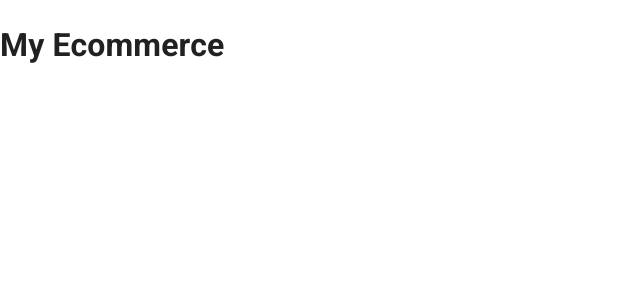
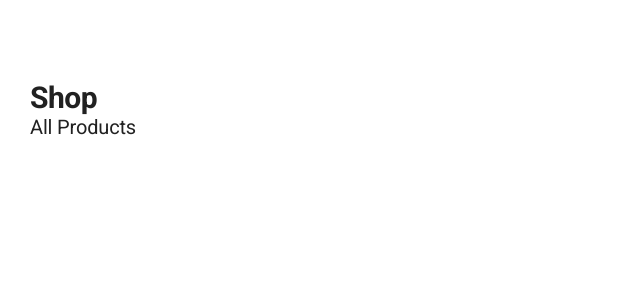
Before and after one commit to daramayo90/nextjs-ecommerce-ts, a Next.js app: page / in a window 1280 px wide. Shown: the top 300 px of the page, without its empty margins (0-640 px from the left). Built offline with nearby package versions, Linux system fonts and the light colour scheme.

Commit message:
directory structure and implement ShopLayout

```diff
--- /dev/null
+++ b/components/layouts/ShopLayout.tsx
@@ -0,0 +1,30 @@
+import Head from 'next/head';
+import { FC, ReactNode } from 'react';
+
+interface Props {
+  children: ReactNode;
+  title: string;
+  pageDescription: string;
+  imageFullUrl?: string;
+}
+
+export const ShopLayout: FC<Props> = ({ children, title, pageDescription, imageFullUrl }) => {
+  return (
+    <>
+      <Head>
+        <title>{title}</title>
+        <meta name='description' content={pageDescription} />
+
+        <meta name='og:title' content={title} />
+        <meta name='og:description' content={pageDescription} />
+        {imageFullUrl && <meta name='og:image' content={imageFullUrl} />}
+      </Head>
+      <nav>{/* TODO: Navbar */}</nav>
+      {/* TODO: Sidebar */}
+      <main style={{ margin: '80px auto', maxWidth: '1440px', padding: '0px 30px' }}>
+        {children}
+      </main>
+      <footer>{/*TODO: Custom Footer */}</footer>
+    </>
+  );
+};
--- /dev/null
+++ b/components/layouts/index.ts
@@ -0,0 +1 @@
+export * from './ShopLayout';
--- a/pages/index.tsx
+++ b/pages/index.tsx
@@ -1,7 +1,20 @@
 import type { NextPage } from 'next';
 
+import { Typography } from '@mui/material';
+
+import { ShopLayout } from '../components/layouts';
+
 const Home: NextPage = () => {
-  return <h1>My Ecommerce</h1>;
+  return (
+    <ShopLayout title={'My Ecommerce - Home'} pageDescription={'Find the best products here'}>
+      <Typography variant='h1' component='h1'>
+        Shop
+      </Typography>{' '}
+      <Typography variant='h2' sx={{ mb: 1 }}>
+        All Products
+      </Typography>
+    </ShopLayout>
+  );
 };
 
 export default Home;
```
